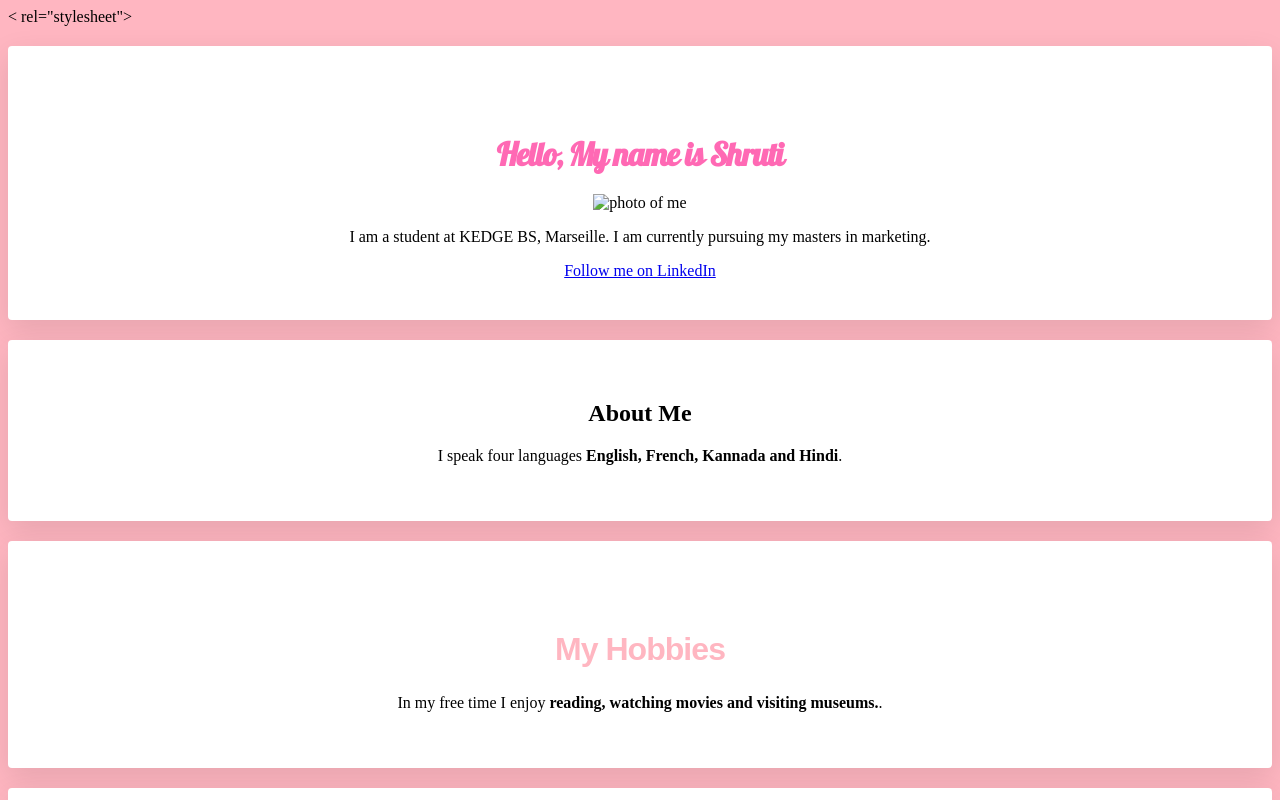
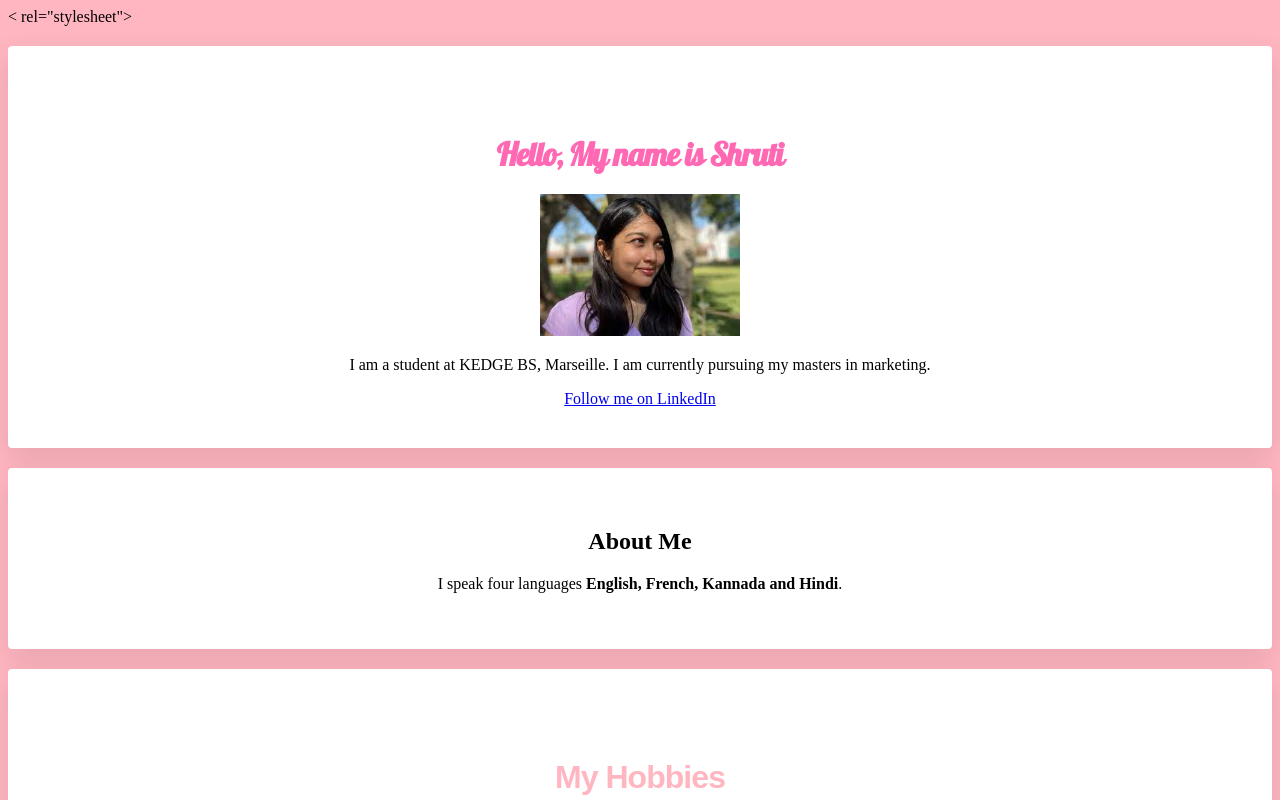
Before and after one commit to ShrutiKondi/shrutikondi.github.io, a plain HTML site: page Github_myprofile/Shruti.html in a window 1280 px wide. Shown: the top 800 px of the page. Drawn offline with Linux system fonts and the light colour scheme; some icons are missing.

Commit message:
Update Shruti.html

```diff
--- a/Github_myprofile/Shruti.html
+++ b/Github_myprofile/Shruti.html
@@ -43,7 +43,7 @@
       <div class="card-white" id="introduction">
         <h1>Hello, My name is Shruti</h1>
         <i class="fa-sharp fa-solid fa-flower-tulip"></i>
-        <img src="IMAGES/me" class="img-circle" width="200px" alt="photo of me">
+        <img src="IMAGES/me.jpg" class="img-circle" width="200px" alt="photo of me">
         <p>
           I am a student at KEDGE BS, Marseille. I am currently pursuing my masters in marketing.
         </p>
```
